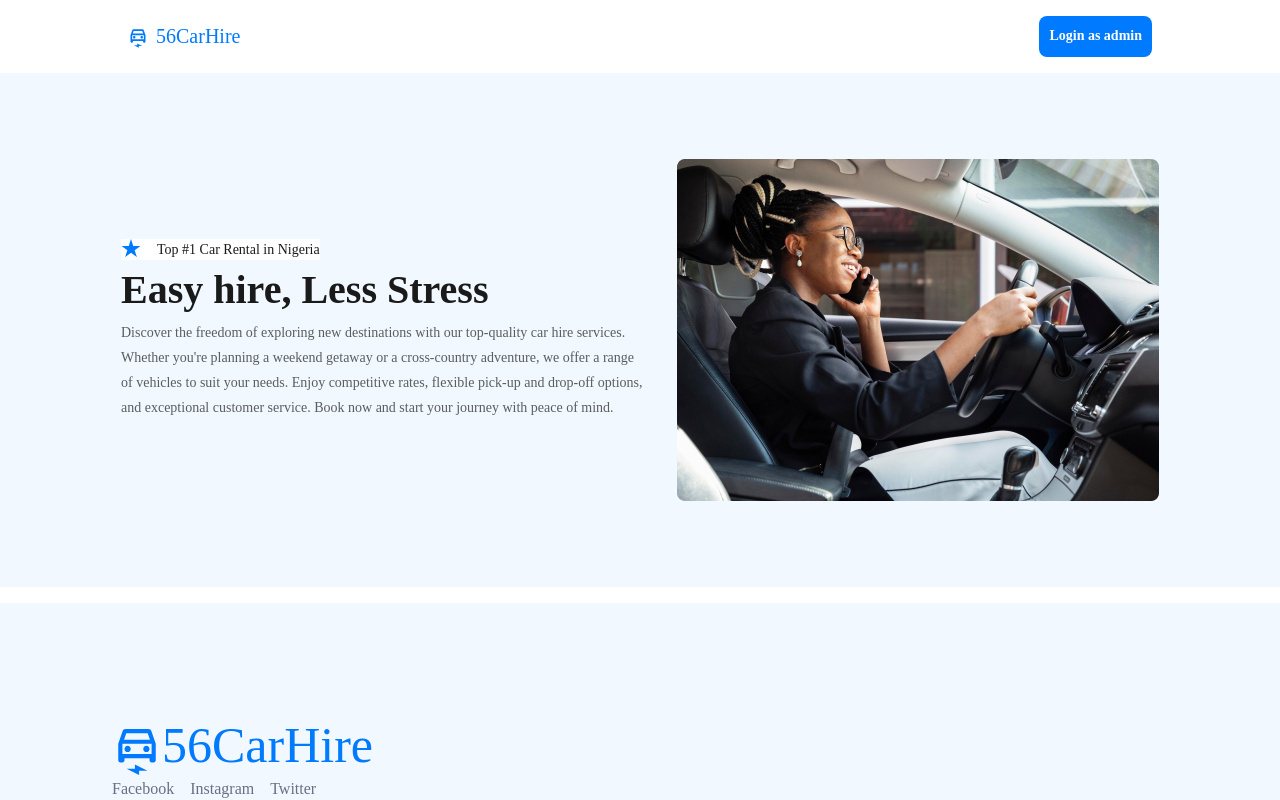
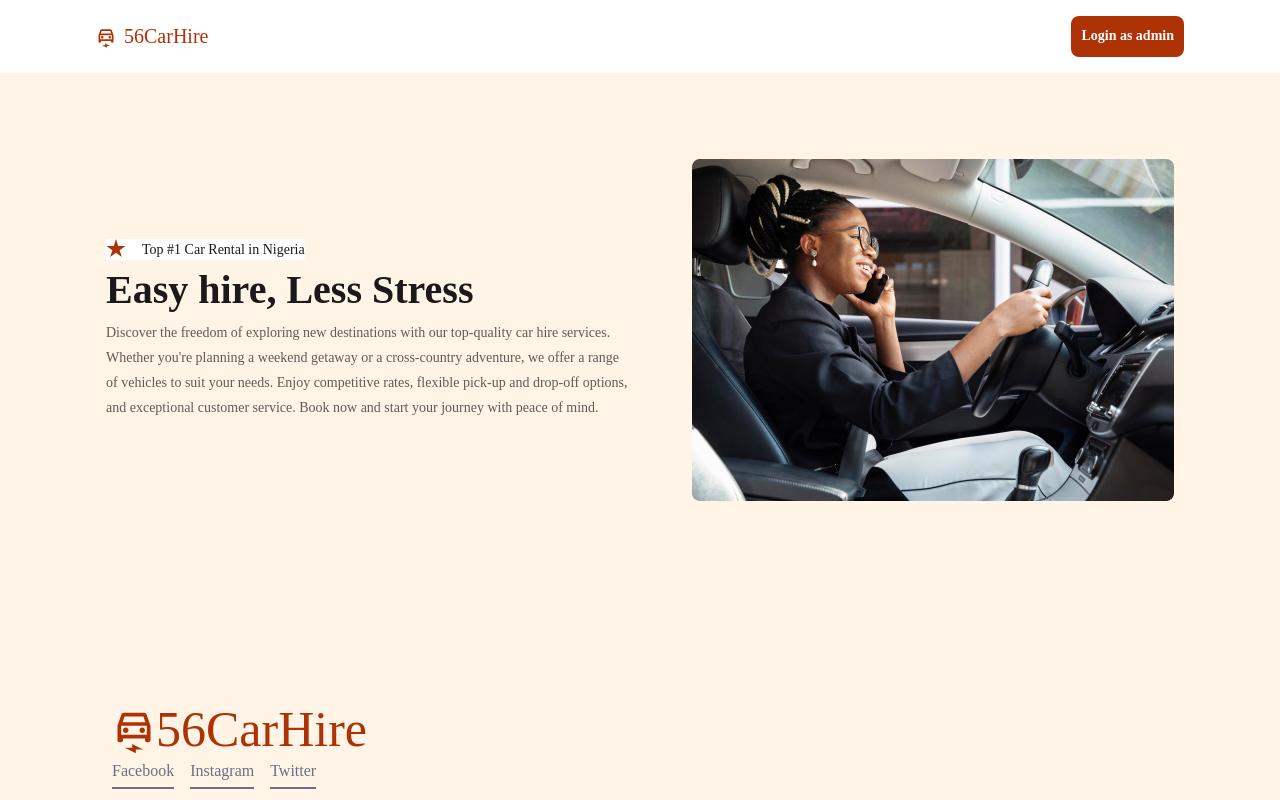
Before and after one commit to ikjames5454/56Carhire, a React (Vite) app in the folder 56Carhire/: page /hero in a window 1280 px wide. Shown: the top 800 px of the page. Built offline with nearby package versions, Linux system fonts and the light colour scheme.

Commit message:
changed the colors,edited and added id

```diff
--- a/56Carhire/src/Layout.jsx
+++ b/56Carhire/src/Layout.jsx
@@ -8,9 +8,9 @@ const Layout = () => {
         <div>
             <Navbar />
             <Outlet />
-            <div className="mt-4">
+            {/* <div className="mt-4"> */}
             <Footer />
-            </div>
+            {/* </div> */}
         </div>
     );
 }
--- a/56Carhire/src/assets/carIcon/index.jsx
+++ b/56Carhire/src/assets/carIcon/index.jsx
@@ -1,9 +1,10 @@
 const CarIcon = () => {
     return (
         <>
-        <svg width="50" height="50" viewBox="0 0 50 50" fill="none" xmlns="http://www.w3.org/2000/svg">
-            <path d="M39.4167 4.16671C39 2.95837 37.8333 2.08337 36.4583 2.08337H13.5417C12.1667 2.08337 11.0208 2.95837 10.5833 4.16671L6.25 16.6667V33.3334C6.25 34.4792 7.1875 35.4167 8.33333 35.4167H10.4167C11.5625 35.4167 12.5 34.4792 12.5 33.3334V31.25H37.5V33.3334C37.5 34.4792 38.4375 35.4167 39.5833 35.4167H41.6667C42.8125 35.4167 43.75 34.4792 43.75 33.3334V16.6667L39.4167 4.16671ZM14.2708 6.25004H35.7083L37.9583 12.7292H12.0208L14.2708 6.25004ZM39.5833 27.0834H10.4167V16.6667H39.5833V27.0834ZM15.625 18.75C17.3542 18.75 18.75 20.1459 18.75 21.875C18.75 23.6042 17.3542 25 15.625 25C13.8958 25 12.5 23.6042 12.5 21.875C12.5 20.1459 13.8958 18.75 15.625 18.75ZM34.375 18.75C36.1042 18.75 37.5 20.1459 37.5 21.875C37.5 23.6042 36.1042 25 34.375 25C32.6458 25 31.25 23.6042 31.25 21.875C31.25 20.1459 32.6458 18.75 34.375 18.75ZM14.5833 41.6667H22.9167V37.5L35.4167 43.75H27.0833V47.9167L14.5833 41.6667Z" fill="#007AFF"/>
-        </svg>
+      <svg width="44" height="44" viewBox="0 0 44 44" fill="none" xmlns="http://www.w3.org/2000/svg">
+        <path d="M34.6867 3.66671C34.32 2.60337 33.2933 1.83337 32.0833 1.83337H11.9167C10.7067 1.83337 9.69833 2.60337 9.31333 3.66671L5.5 14.6667V29.3334C5.5 30.3417 6.325 31.1667 7.33333 31.1667H9.16667C10.175 31.1667 11 30.3417 11 29.3334V27.5H33V29.3334C33 30.3417 33.825 31.1667 34.8333 31.1667H36.6667C37.675 31.1667 38.5 30.3417 38.5 29.3334V14.6667L34.6867 3.66671ZM12.5583 5.50004H31.4233L33.4033 11.2017H10.5783L12.5583 5.50004ZM34.8333 23.8334H9.16667V14.6667H34.8333V23.8334ZM13.75 16.5C15.2717 16.5 16.5 17.7284 16.5 19.25C16.5 20.7717 15.2717 22 13.75 22C12.2283 22 11 20.7717 11 19.25C11 17.7284 12.2283 16.5 13.75 16.5ZM30.25 16.5C31.7717 16.5 33 17.7284 33 19.25C33 20.7717 31.7717 22 30.25 22C28.7283 22 27.5 20.7717 27.5 19.25C27.5 17.7284 28.7283 16.5 30.25 16.5ZM12.8333 36.6667H20.1667V33L31.1667 38.5H23.8333V42.1667L12.8333 36.6667Z" fill="#AD3307"/>
+      </svg>
+
 
         </>
     )
--- a/56Carhire/src/assets/icons/index.jsx
+++ b/56Carhire/src/assets/icons/index.jsx
@@ -1,9 +1,10 @@
 const Star = () => {
     return (
         <>
-            <svg width="20" height="19" viewBox="0 0 20 19" fill="none" xmlns="http://www.w3.org/2000/svg">
-                <path d="M10 0L12.2451 6.90983H19.5106L13.6327 11.1803L15.8779 18.0902L10 13.8197L4.12215 18.0902L6.36729 11.1803L0.489435 6.90983H7.75486L10 0Z" fill="#007AFF"/>
+           <svg width="20" height="19" viewBox="0 0 20 19" fill="none" xmlns="http://www.w3.org/2000/svg">
+                <path d="M10 0L12.2451 6.90983H19.5106L13.6327 11.1803L15.8779 18.0902L10 13.8197L4.12215 18.0902L6.36729 11.1803L0.489435 6.90983H7.75486L10 0Z" fill="#AD3307"/>
             </svg>
+
         </>
     )
 };
--- a/56Carhire/src/assets/smallCarIcon/index.jsx
+++ b/56Carhire/src/assets/smallCarIcon/index.jsx
@@ -2,7 +2,7 @@ const SmallCarIcon = () => {
     return (
         <div>
             <svg width="20" height="21" viewBox="0 0 20 21" fill="none" xmlns="http://www.w3.org/2000/svg">
-                <path d="M15.7667 2.16668C15.6 1.68334 15.1333 1.33334 14.5833 1.33334H5.41667C4.86667 1.33334 4.40833 1.68334 4.23333 2.16668L2.5 7.16668V13.8333C2.5 14.2917 2.875 14.6667 3.33333 14.6667H4.16667C4.625 14.6667 5 14.2917 5 13.8333V13H15V13.8333C15 14.2917 15.375 14.6667 15.8333 14.6667H16.6667C17.125 14.6667 17.5 14.2917 17.5 13.8333V7.16668L15.7667 2.16668ZM5.70833 3.00001H14.2833L15.1833 5.59168H4.80833L5.70833 3.00001ZM15.8333 11.3333H4.16667V7.16668H15.8333V11.3333ZM6.25 8.00001C6.94167 8.00001 7.5 8.55834 7.5 9.25001C7.5 9.94168 6.94167 10.5 6.25 10.5C5.55833 10.5 5 9.94168 5 9.25001C5 8.55834 5.55833 8.00001 6.25 8.00001ZM13.75 8.00001C14.4417 8.00001 15 8.55834 15 9.25001C15 9.94168 14.4417 10.5 13.75 10.5C13.0583 10.5 12.5 9.94168 12.5 9.25001C12.5 8.55834 13.0583 8.00001 13.75 8.00001ZM5.83333 17.1667H9.16667V15.5L14.1667 18H10.8333V19.6667L5.83333 17.1667Z" fill="#007AFF"/>
+             <path d="M15.7667 2.16671C15.6 1.68337 15.1333 1.33337 14.5833 1.33337H5.41667C4.86667 1.33337 4.40833 1.68337 4.23333 2.16671L2.5 7.16671V13.8334C2.5 14.2917 2.875 14.6667 3.33333 14.6667H4.16667C4.625 14.6667 5 14.2917 5 13.8334V13H15V13.8334C15 14.2917 15.375 14.6667 15.8333 14.6667H16.6667C17.125 14.6667 17.5 14.2917 17.5 13.8334V7.16671L15.7667 2.16671ZM5.70833 3.00004H14.2833L15.1833 5.59171H4.80833L5.70833 3.00004ZM15.8333 11.3334H4.16667V7.16671H15.8333V11.3334ZM6.25 8.00004C6.94167 8.00004 7.5 8.55837 7.5 9.25004C7.5 9.94171 6.94167 10.5 6.25 10.5C5.55833 10.5 5 9.94171 5 9.25004C5 8.55837 5.55833 8.00004 6.25 8.00004ZM13.75 8.00004C14.4417 8.00004 15 8.55837 15 9.25004C15 9.94171 14.4417 10.5 13.75 10.5C13.0583 10.5 12.5 9.94171 12.5 9.25004C12.5 8.55837 13.0583 8.00004 13.75 8.00004ZM5.83333 17.1667H9.16667V15.5L14.1667 18H10.8333V19.6667L5.83333 17.1667Z" fill="#AD3307"/>
             </svg>
         </div>
 
--- a/56Carhire/src/component/footer/Footer.jsx
+++ b/56Carhire/src/component/footer/Footer.jsx
@@ -3,7 +3,7 @@ import style from '../footer/footer.module.css';
 
 const Footer = () => {
     return (
-        <div className="bg-[#f2f8ff] p-28">
+        <div id="footer" className="bg-[#fff4e5] p-28">
             <div className={`${style.bothlogoandicon}`}>
                 <div className="mt-3">
                     <CarIcon />
--- a/56Carhire/src/component/footer/footer.module.css
+++ b/56Carhire/src/component/footer/footer.module.css
@@ -3,7 +3,7 @@ font-family: Aeonik;
 font-size: 50px;
 font-weight: 500;
 line-height: 60px;
-color:  #007AFF;
+color:  #AD3307;
 }
 .social {
     font-family: Neue Montreal;
--- a/56Carhire/src/component/navbar/Navbar.jsx
+++ b/56Carhire/src/component/navbar/Navbar.jsx
@@ -3,7 +3,7 @@ import style from './navBar.module.css';
 
 const Navbar = () => {
     return(
-        <div className="bg-white flex flex-row justify-between px-32 py-4">
+        <div id="navbar" className="bg-white flex flex-row justify-between px-24 py-4">
             <div className={`${style.companyName}`}>
                 <div className='mt-1'>
                     <SmallCarIcon />
@@ -11,7 +11,7 @@ const Navbar = () => {
                 <span className={`${style.logo}`}>56CarHire</span>
             </div>
 
-            <button className={`${style.login}`}>Login as admin</button>
+            <button id='login' className={`${style.login}`}>Login as admin</button>
 
         </div>
     )
--- a/56Carhire/src/component/navbar/navBar.module.css
+++ b/56Carhire/src/component/navbar/navBar.module.css
@@ -2,7 +2,8 @@
     font-family: Aeonik;
     font-size: 20px;
     font-weight: 500;
-    color: #007AFF;
+    color: #AD3307;
+    ;
 
 }
 .login {
@@ -12,7 +13,7 @@
     gap: 10px;
     border-radius: 4px 0px 0px 0px;
     opacity: 0px;
-    background-color: #007AFF;
+    background-color: #AD3307;
     font-family: Aeonik;
     font-size: 14px;
     font-weight: 700;
--- a/56Carhire/src/page/hero/Hero.jsx
+++ b/56Carhire/src/page/hero/Hero.jsx
@@ -4,8 +4,8 @@ import Frame from '../../assets/Frame 14.png';
 
 const Hero = () => {
     return (
-        <div className="bg-[#f2f8ff] py-[86px]">
-            <div className="flex justify-between px-[121px] items-center">
+        <div id="hero" className="bg-[#fff4e5] py-[86px]">
+            <div className="flex justify-between px-[106px] items-center">
                 <div className="">
                     <div className="bg-white flex flex-row gap-4 w-fit">
                         <Star />
```
